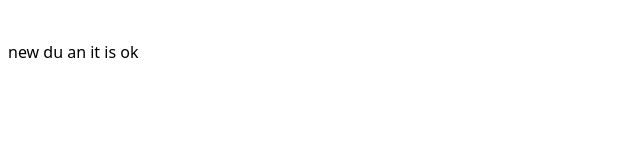
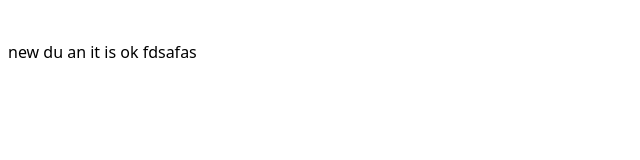
Before and after one commit to TuanDao-0110/MovieBooking, a React (Create React App) app: page / in a window 1280 px wide. Shown: the top 160 px of the page, without its empty margins (0-640 px from the left). Built offline with nearby package versions, Linux system fonts and the light colour scheme.

Commit message:
'change1'

```diff
--- a/src/App.js
+++ b/src/App.js
@@ -5,7 +5,7 @@ import './App.css';
 function App() {
   return (
     <div className='px-2 my-10 mx-auto  box-border'>
-new du an  it is ok
+new du an  it is ok fdsafas
     </div>
 
 
```
